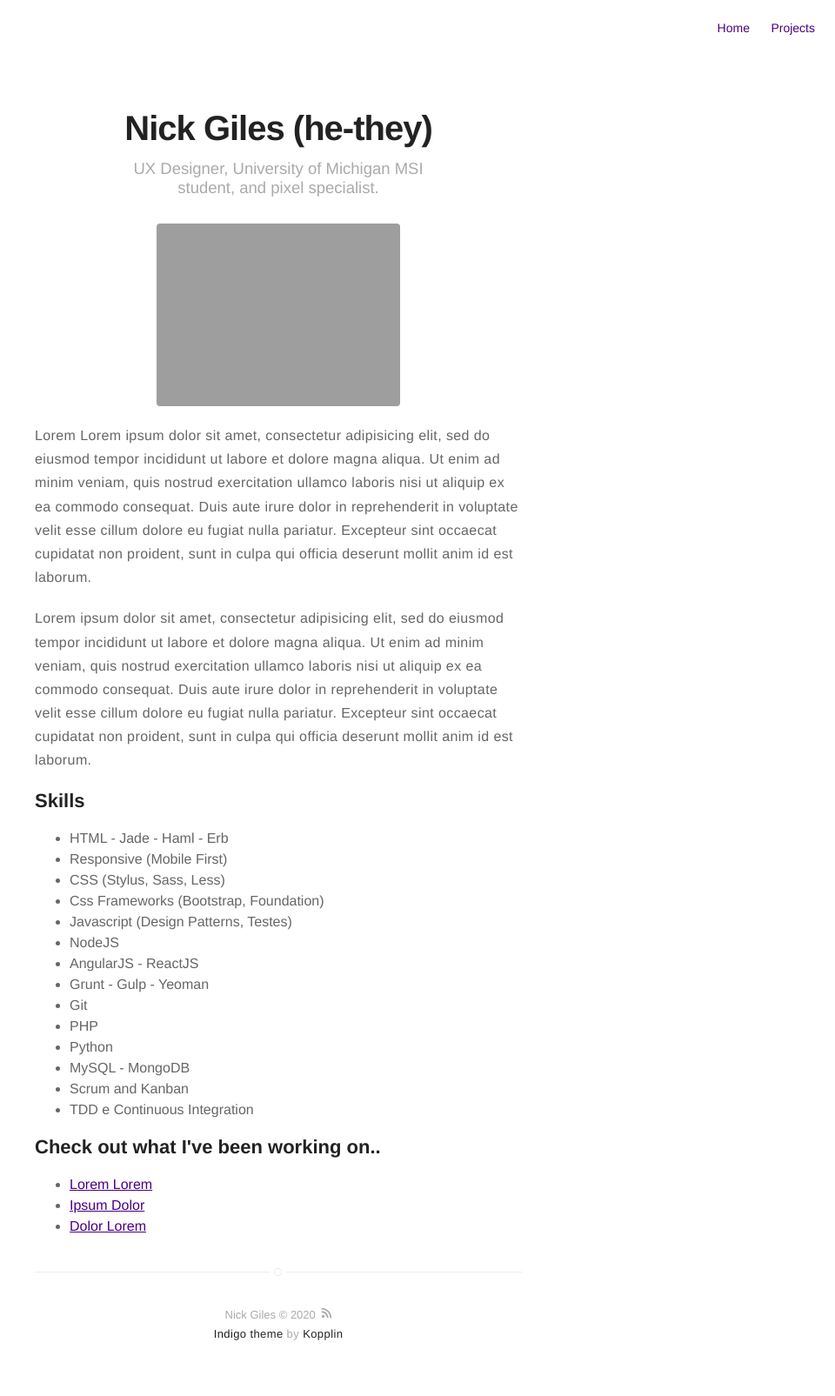
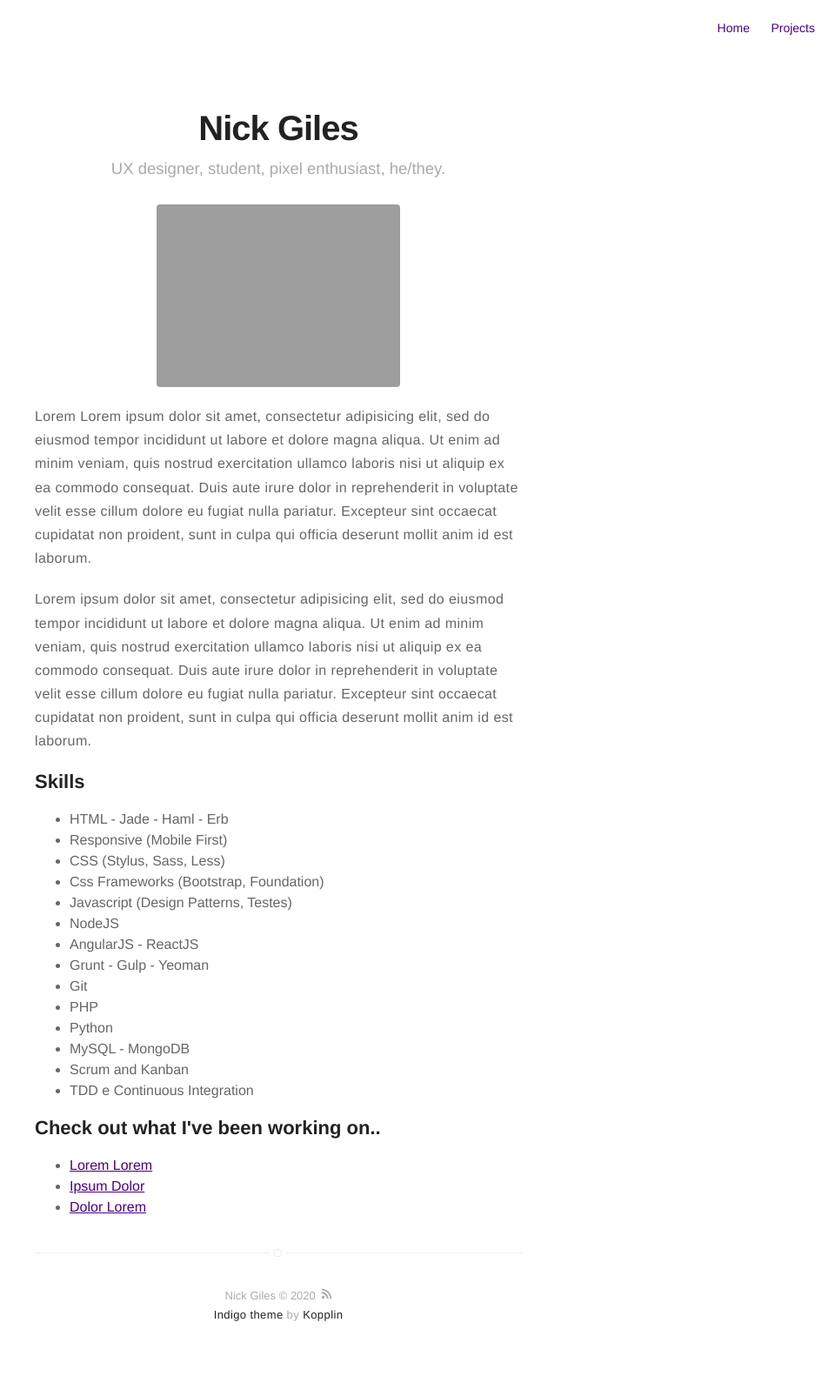
Before and after one commit to Nicholasdgiles/nicholasgiles.github.io, a Jekyll site: the page built from about.md, in a window 1280 px wide. Shown: the whole page at 87% size, without its empty margins (320-1280 px from the left). Built offline with Jekyll 4.4.1, drawn with Linux system fonts in a browser that asks for light colours; after the commit the page ends 1583 px from its top, so only the background shows below that.

Commit message:
bio changes

```diff
--- a/_config.yml
+++ b/_config.yml
@@ -1,6 +1,6 @@
 # main text of home
 name: Nick Giles
-bio: UX designer, student, xicanx, he-they.
+bio: UX designer, student, pixel enthusiast, he/they.
 
 # twitter summary info
 description: Check out what I've been working on..
--- a/about.md
+++ b/about.md
@@ -3,8 +3,8 @@ title: About
 layout: page
 ---
 <header class="header-home">
-<h1 class="title">Nick Giles (he-they)</h1>
-<h2 class="description">UX Designer, University of Michigan MSI student, and pixel specialist.</h2>
+<h1 class="title">Nick Giles</h1>
+<h2 class="description">UX designer, student, pixel enthusiast, he/they.</h2>
 </header>
 
 <img src="http://nicholasgiles.com/assets/images/profile.jpg" alt="Profile Image">
```
